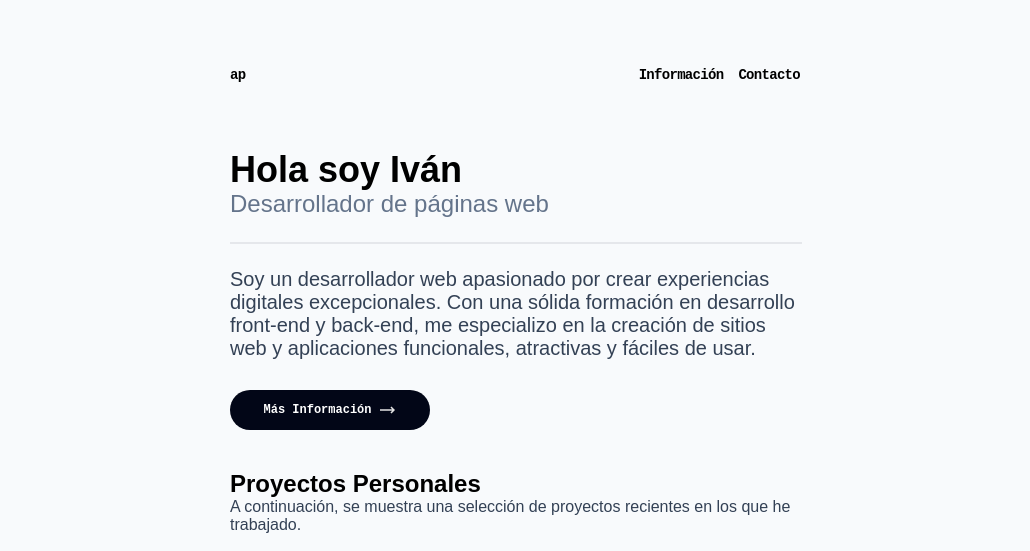
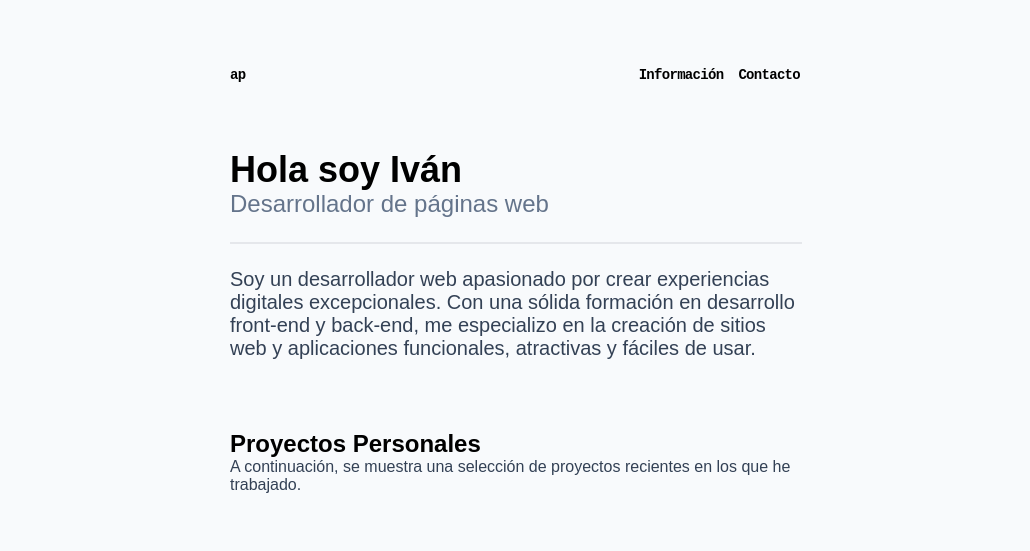
Before and after one commit to ivancarrasco15/PortFoli-IvanCC, an Astro site: page / in a window 1280 px wide. Shown: the top 551 px of the page, without its empty margins (125-1155 px from the left). Built offline with nearby package versions, Linux system fonts and the light colour scheme; Astro itself is replaced by a stand-in of ours.

Commit message:
btn prueba

```diff
--- a/src/pages/index.astro
+++ b/src/pages/index.astro
@@ -11,6 +11,6 @@ const InfoFile = JSON_file;
 
 <Layout>
 	<Title name={InfoFile.name} title={InfoFile.title} summary={InfoFile.profile_summary}/>
-	<Boto text="Más Información"/>
+	<!-- <Boto text="Más Información"/> -->
 	<Project ></Project>
 </Layout>
```
